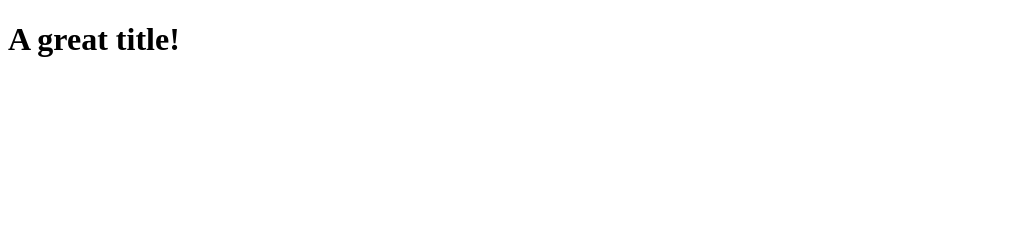
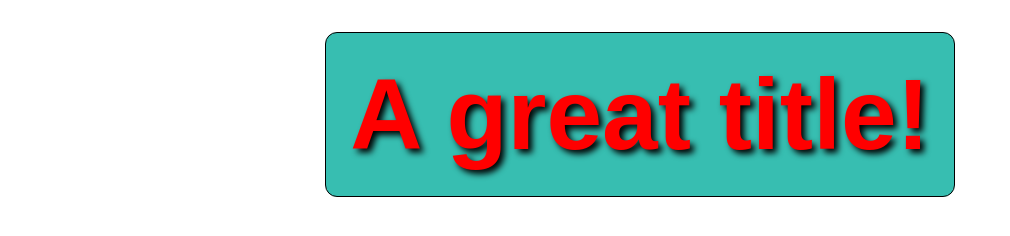
Before and after one commit to Trymnyheim/test, a plain HTML site: page index.html in a window 1280 px wide. Shown: the whole page, without its empty margins (0-1010 px from the left). Drawn offline with Linux system fonts and the light colour scheme.

Commit message:
added cool

```diff
--- a/index.html
+++ b/index.html
@@ -5,6 +5,6 @@
         <link rel='stylesheet' type='text/css' href='styles.css'>
     </head>
     <body>
-        <h1>A great title!</h1>
+        <h1 class="cool">A great title!</h1>
     </body>
 </html>
--- a/styles.css
+++ b/styles.css
@@ -0,0 +1,27 @@
+body {
+    display: flex;
+    justify-content: center;
+    font-family: Arial, Helvetica, sans-serif;
+}
+
+h1 {
+    color: red;
+}
+
+.cool {
+    font-size: 100px;
+    text-shadow: 4px 4px 6px black;
+    background-color: rgb(55, 190, 177);
+    padding: 24px;
+    border-radius: 12px;
+    border: solid 1px black;
+    transition: all 0.5s;
+    margin-top: 24px;
+}
+
+.cool:hover {
+    color: rgb(55, 190, 177);
+    background-color: red;
+    margin-top: 0px;
+    padding: 48px;
+}
```
